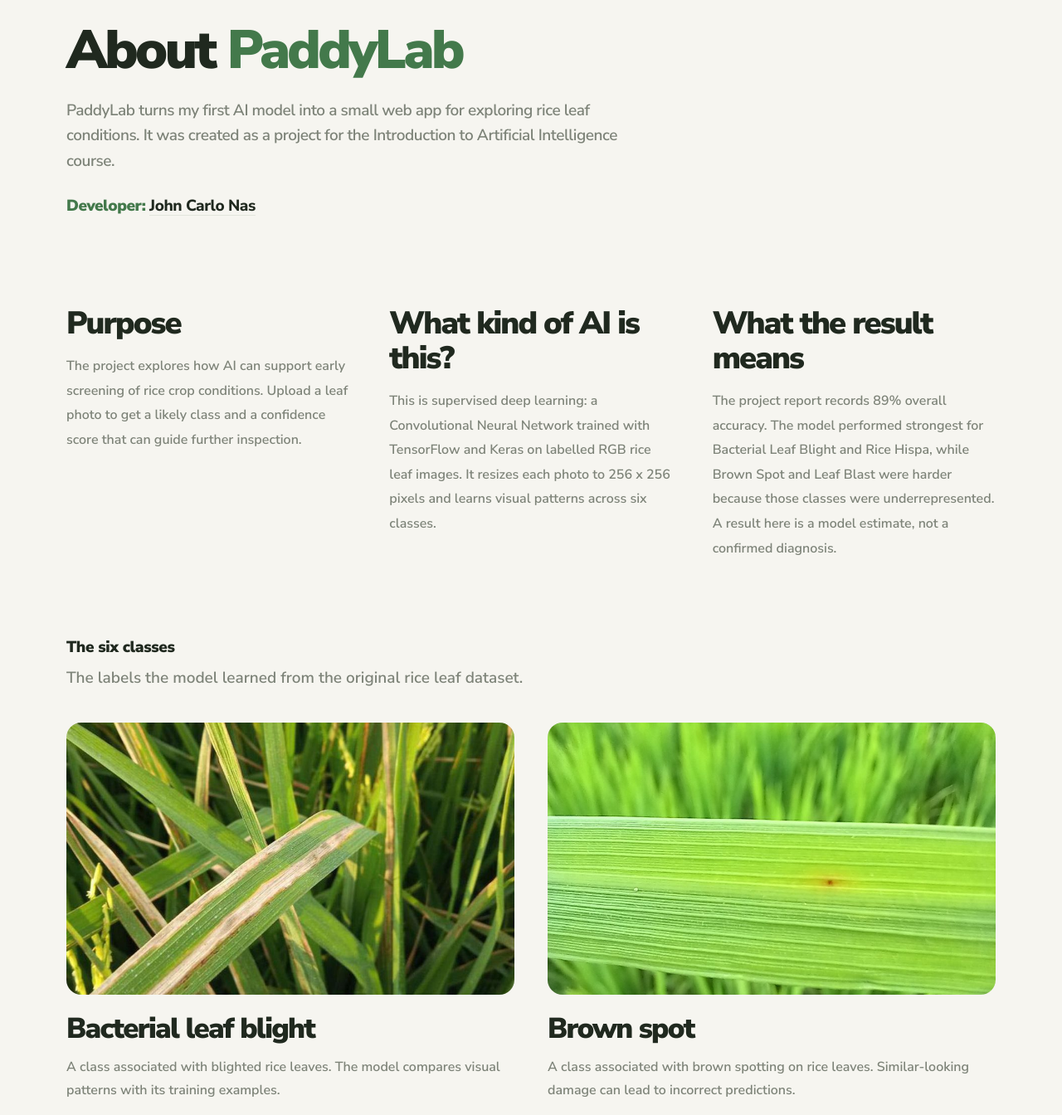
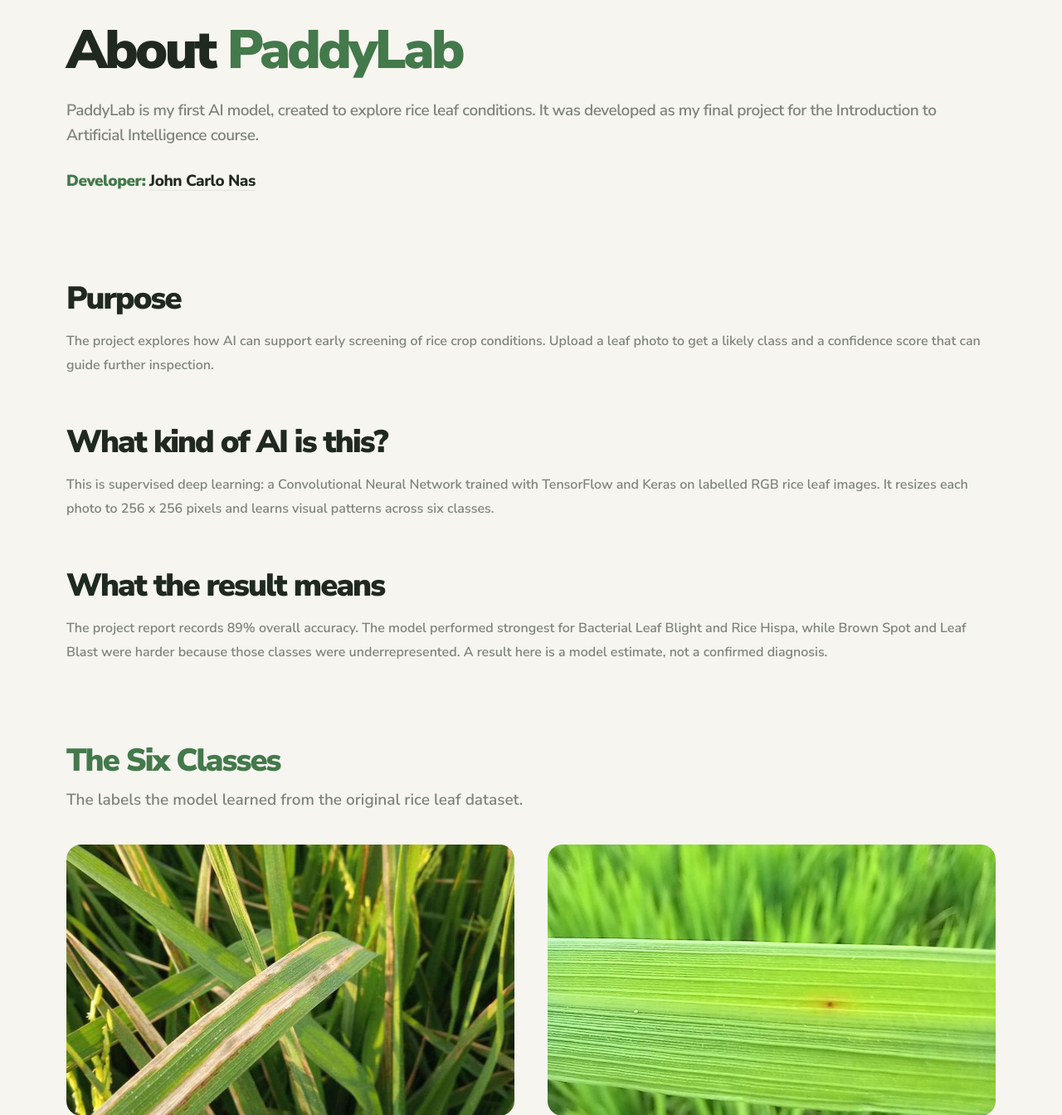
Before and after one commit to johncarlonas/PaddyLab, a Flask app: page /about in a window 1280 px wide. Shown: the part 92-1436 px from the top of the page at 83% size. Run offline with Flask 3, Linux system fonts and the light colour scheme; some libraries are stand-ins or nearby versions.

Commit message:
Stack About content and refine footer spacing

```diff
--- a/static/style.css
+++ b/static/style.css
@@ -82,22 +82,22 @@
 .analyze:hover:enabled { background: #32633b; }
 .analyze:disabled { background: #dce3d6; color: #899580; }
 .model-note { margin: 0; max-width: 390px; font-size: 12px; line-height: 1.55; color: var(--muted); }
-.site-footer { position: relative; display: flex; justify-content: center; align-items: center; color: var(--muted); font-size: 12px; padding: 60px 0 40px; }
+.site-footer { position: relative; display: flex; justify-content: center; align-items: center; color: var(--muted); font-size: 12px; padding: 60px 0 22px; }
 .site-footer::before { content: ''; position: absolute; top: 38px; left: 0; right: 0; height: 1px; background: linear-gradient(90deg, transparent, var(--line) 14%, var(--line) 86%, transparent); }
 .footer-brand { display: inline-flex; align-items: center; gap: 8px; font-weight: 600; }
 .footer-brand img { flex: 0 0 auto; }
-.about-intro > p { max-width: 700px; }
+.about-intro > p { max-width: none; }
 .about-developer { margin-top: 24px !important; font-size: 19px !important; }
 .about-developer > span { color: var(--green); font-weight: 900; }
 .about-developer a { color: var(--ink); font-weight: 800; text-decoration: underline; text-decoration-color: var(--line); text-underline-offset: 5px; }
 .about-developer a:hover { text-decoration-color: var(--green); }
-.about-details { display: grid; grid-template-columns: repeat(3, minmax(0, 1fr)); gap: 48px; padding: 58px 0 86px; }
+.about-details { display: grid; grid-template-columns: 1fr; gap: 56px; padding: 58px 0 86px; }
 .about-detail:last-child { max-width: none; }
 .about-detail h2, .classes-heading h2 { font-size: clamp(26px, 3vw, 38px); font-weight: 900; line-height: 1.1; letter-spacing: -.05em; }
-.about-detail p { max-width: 500px; color: var(--muted); line-height: 1.85; margin-top: 16px; }
+.about-detail p { max-width: none; color: var(--muted); line-height: 1.85; margin-top: 16px; }
 .classes-section { padding-top: 8px; }
 .classes-heading { margin-bottom: 38px; }
-.classes-heading h2 { font-size: 19px; letter-spacing: -.02em; }
+.classes-heading h2 { color: var(--green); }
 .classes-heading p { max-width: none; color: var(--muted); line-height: 1.7; font-size: 19px; margin-top: 10px; }
 .class-list { display: grid; grid-template-columns: repeat(2, minmax(0, 1fr)); gap: 64px 40px; }
 .class-row { display: flex; flex-direction: column; gap: 22px; }
@@ -153,11 +153,10 @@
   .model-note { max-width: 310px; }
   .site-footer { padding-top: 54px; }
   .site-footer::before { top: 30px; }
-  .about-details { grid-template-columns: 1fr; gap: 36px; padding: 40px 0 60px; }
+  .about-details { gap: 36px; padding: 40px 0 60px; }
   .about-developer { font-size: 16px !important; }
   .classes-section { padding-top: 42px; }
   .classes-heading { margin-bottom: 28px; }
-  .classes-heading h2, .classes-heading p { font-size: 16px; }
   .classes-heading p { margin-top: 8px; }
   .class-list { grid-template-columns: 1fr; gap: 44px; }
   .class-photo { aspect-ratio: 1.7; border-radius: 14px; }
--- a/templates/classes.html
+++ b/templates/classes.html
@@ -3,7 +3,7 @@
 {% block content %}
   <section class="page-intro about-intro" data-reveal>
     <h1>About <span>PaddyLab</span></h1>
-    <p>PaddyLab turns my first AI model into a small web app for exploring rice leaf conditions. It was created as a project for the Introduction to Artificial Intelligence course.</p>
+    <p>PaddyLab is my first AI model, created to explore rice leaf conditions. It was developed as my final project for the Introduction to Artificial Intelligence course.</p>
     <p class="about-developer"><span>Developer:</span> <a href="https://johncarlonas.pages.dev" target="_blank" rel="noreferrer">John Carlo Nas</a></p>
   </section>
 
@@ -24,7 +24,7 @@
 
   <section class="classes-section" data-reveal>
     <div class="classes-heading">
-      <h2>The six classes</h2>
+      <h2>The Six Classes</h2>
       <p>The labels the model learned from the original rice leaf dataset.</p>
     </div>
   <div class="class-list">
```
Also changed, not shown: tests/browser.cjs (+2 -0 lines).
